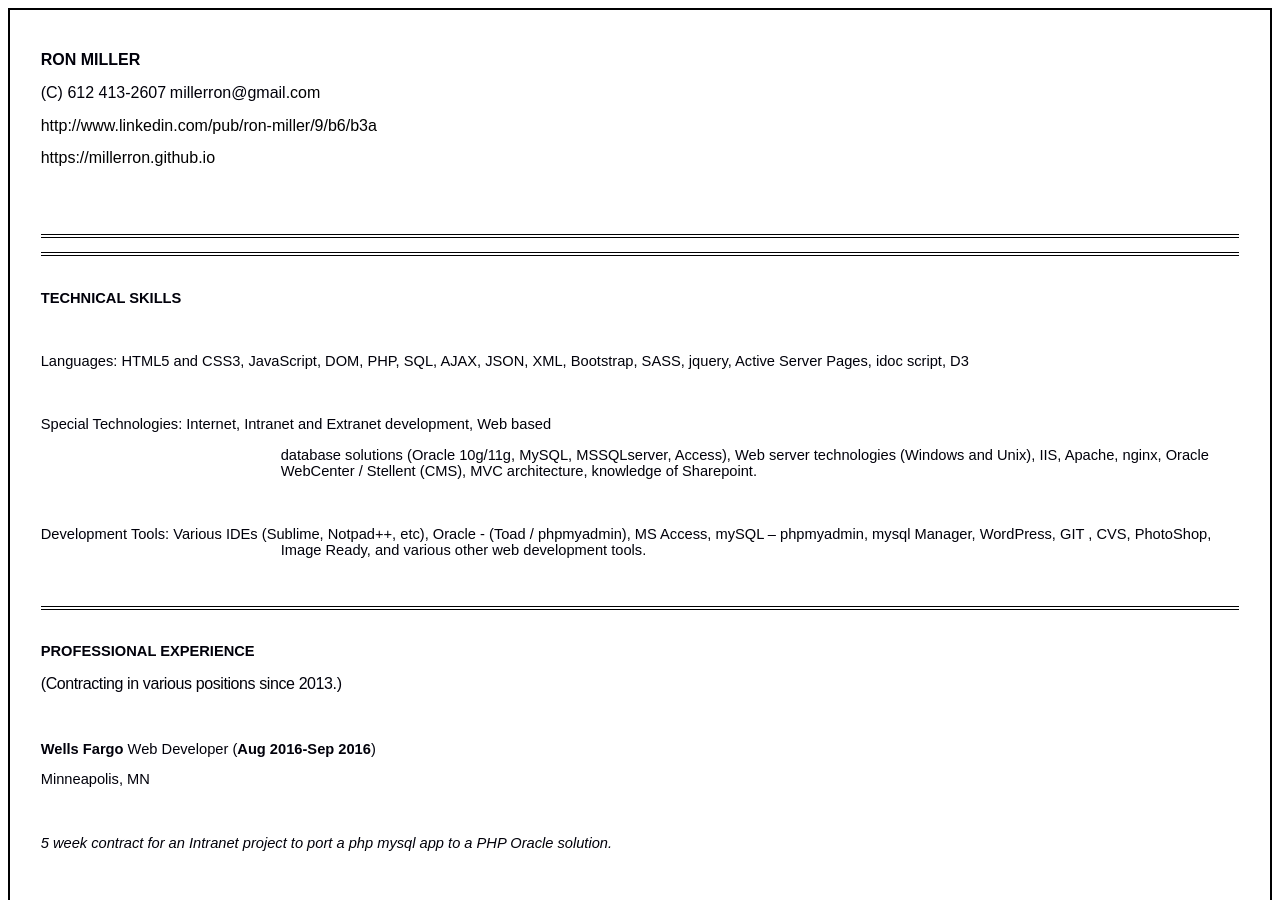
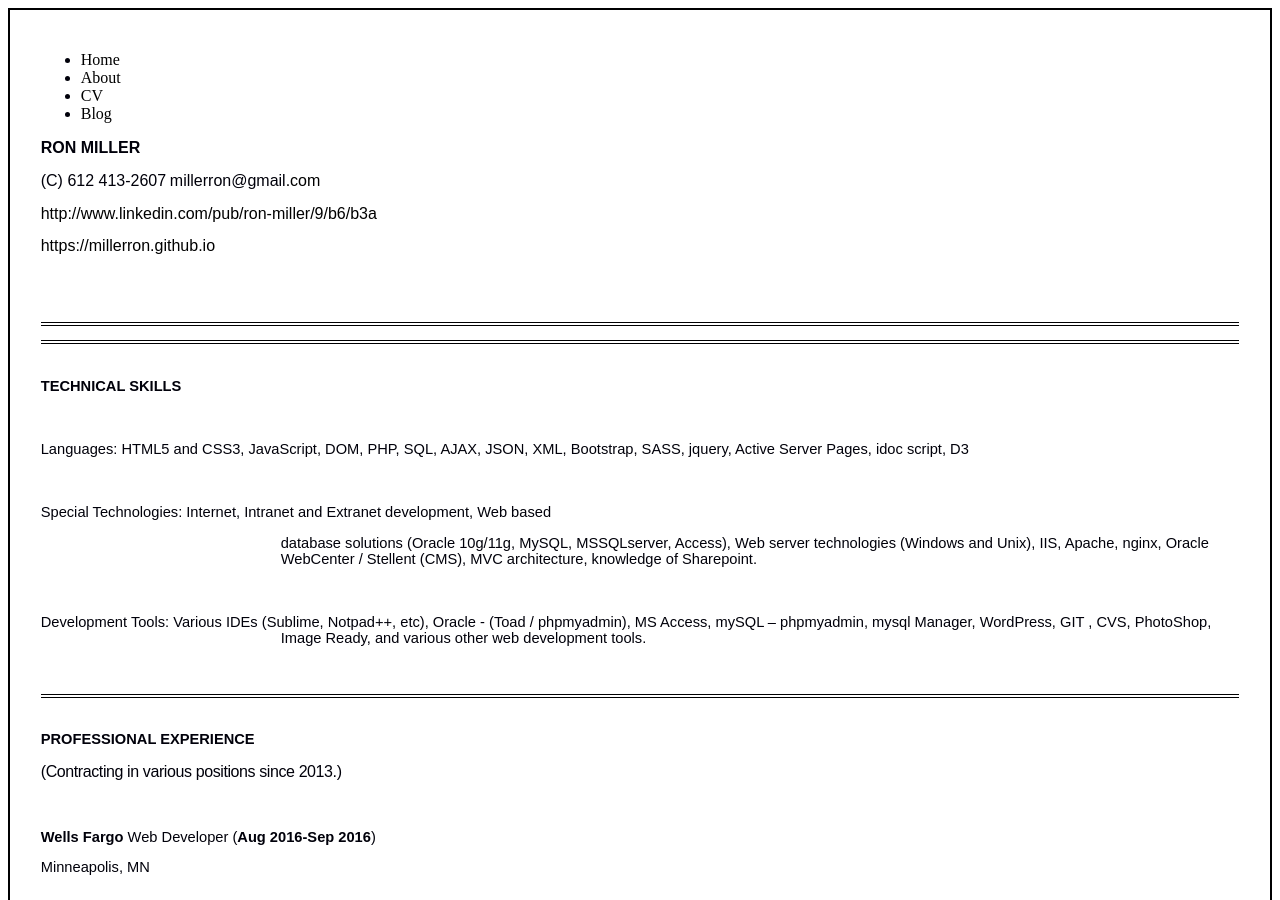
Before and after one commit to millerron/millerron.github.io, a Jekyll site: the page cv/index.html, which Jekyll copies as it is, in a window 1280 px wide and 900 px high. Built offline with Jekyll 4.4.1, drawn with Linux system fonts in a browser that asks for light colours.

Commit message:
Update index.html

```diff
--- a/cv/index.html
+++ b/cv/index.html
@@ -25,6 +25,16 @@
 	</style>
 </head>
 <body lang="en-US" text="#00000a" link="#000000" dir="ltr" style="border: 1.50pt double #000001; padding: 0.43in 0.32in">
+
+<nav>
+<ul>
+	<li><a href="/">Home</a></li>
+	<li><a href="/about">About</a></li>
+	<li><a href="/cv">CV</a></li>
+	<li><a href="/blog">Blog</a></li>
+</ul>
+</nav>
+
 <p class="western" align="center" style="border: none; padding: 0in"><font face="Times New Roman, serif"><font size="3" style="font-size: 12pt"><span style="text-transform: uppercase"><font face="Arial, serif"><b>Ron
 Miller</b></font></span></font></font></p>
 <p class="western" align="center" style="border: none; padding: 0in"><font face="Times New Roman, serif"><font size="3" style="font-size: 12pt"><font face="Arial, serif">(C)
```
